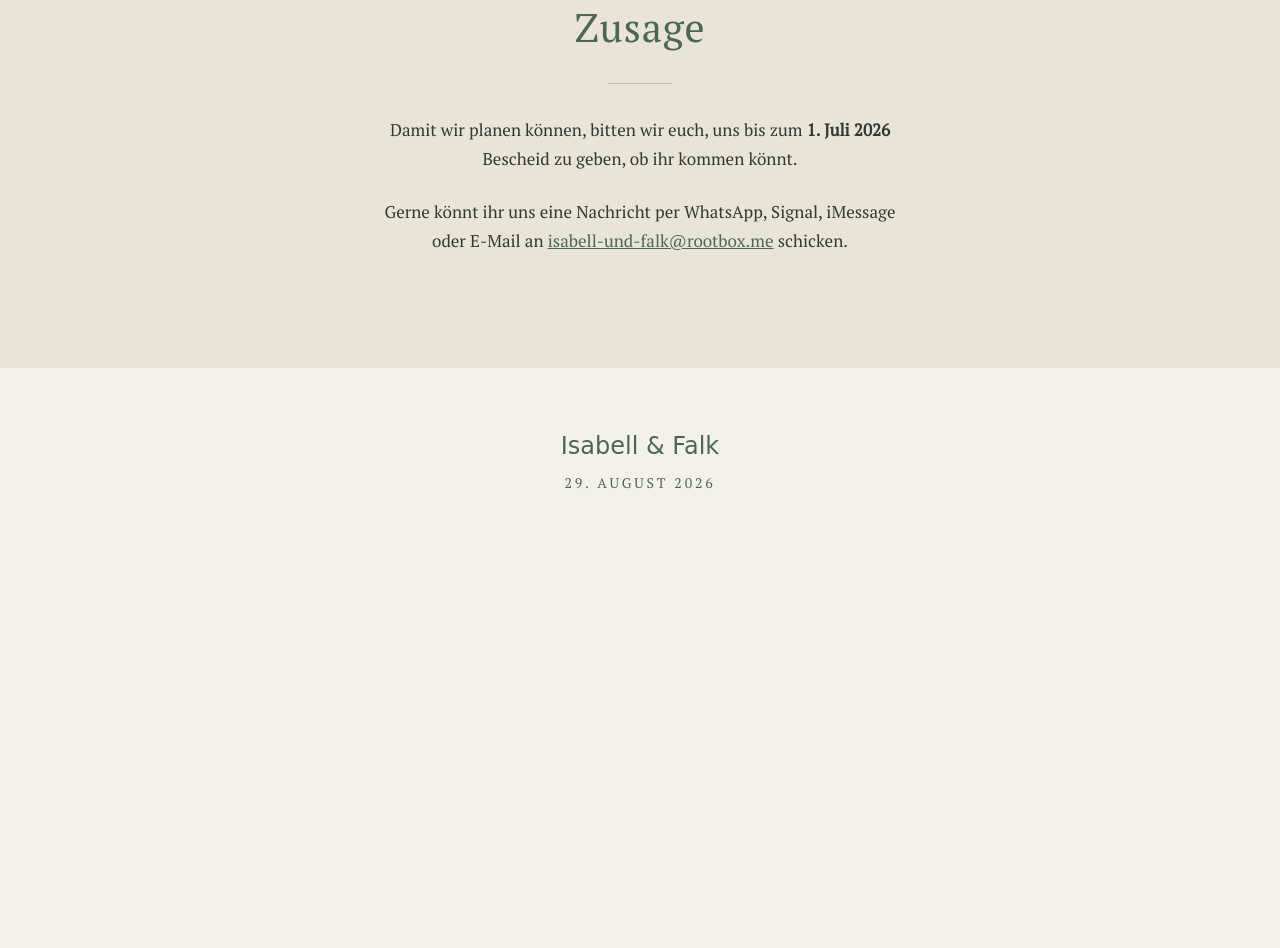
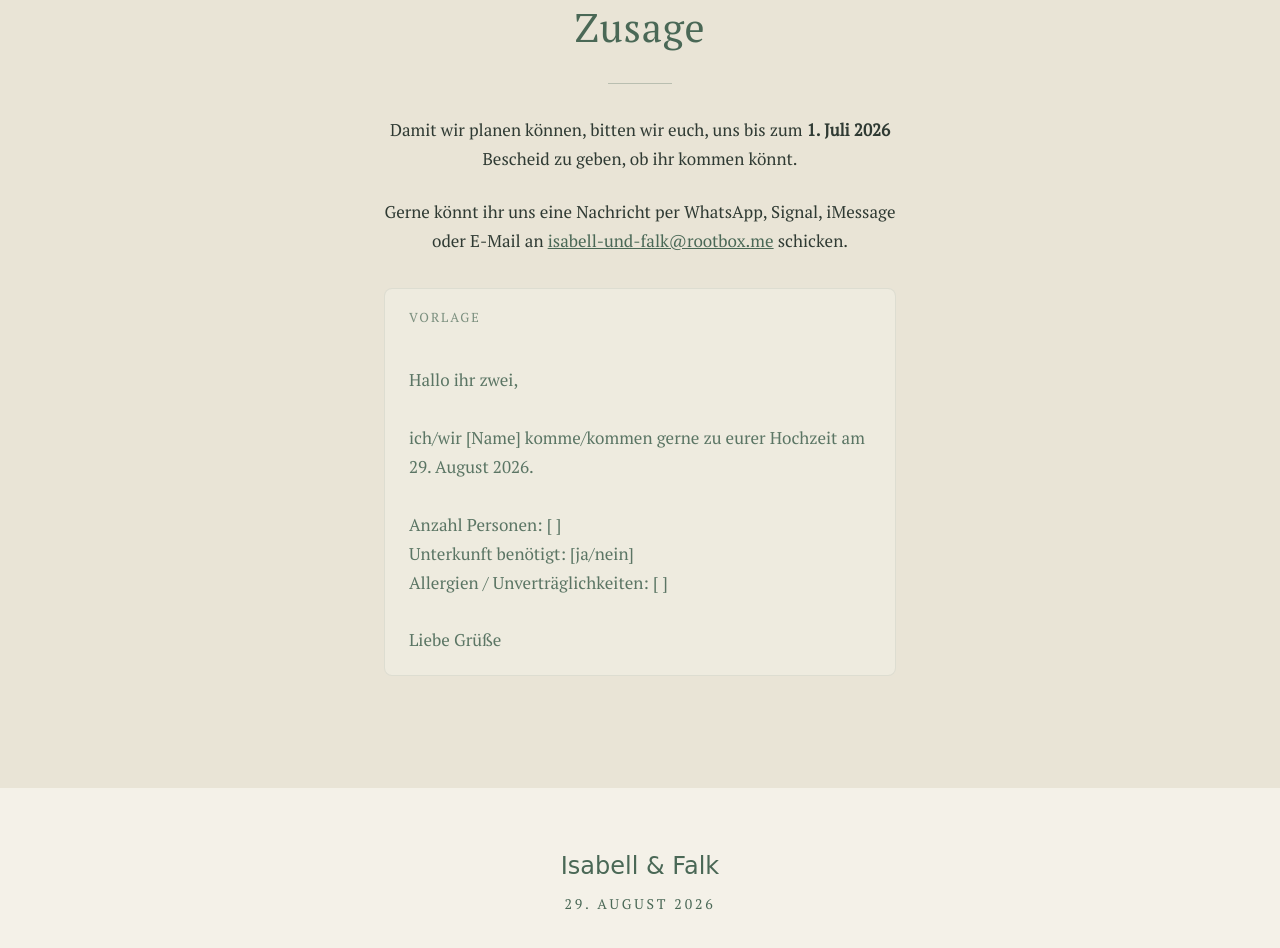
Before and after one commit to Falk2704/marriage, a website: page website/index.html in a window 1280 px wide. Shown: the part 4524-5472 px from the top of the page. Before the commit the page ends 5081 px from the top, so only its background shows below. Drawn offline with nearby package versions, Linux system fonts and the light colour scheme; files that its build step writes are made by us from their sources; a web font is replaced by a local one.

Commit message:
feat(website): add RSVP message template
- Pre-fill mailto link with subject and body

- Add visible text template for WhatsApp/Signal/iMessage

```diff
--- a/website/index.html
+++ b/website/index.html
@@ -334,8 +334,25 @@
           </p>
 
           <p class="text-body text-[1rem] lg:text-[1.0625rem] leading-[1.7] max-w-lg mx-auto mt-6">
-            Gerne könnt ihr uns eine Nachricht per WhatsApp, Signal, iMessage oder E-Mail an <a href="mailto:isabell-und-falk@rootbox.me" class="text-primary hover:text-accent underline">isabell-und-falk@rootbox.me</a> schicken.
+            Gerne könnt ihr uns eine Nachricht per WhatsApp, Signal, iMessage oder E-Mail an <a href="mailto:isabell-und-falk@rootbox.me?subject=Zusage%20Hochzeit%20Isabell%20&%20Falk&body=Hallo%20ihr%20zwei,%0A%0Aich/wir%20[Name]%20komme/kommen%20gerne%20zu%20eurer%20Hochzeit%20am%2029.%20August%202026.%0A%0AAnzahl%20Personen:%20[%20]%0AUnterkunft%20ben%C3%B6tigt:%20[ja/nein]%0AAllergien%20/%20Unvertr%C3%A4glichkeiten:%20[%20]%0A%0ALiebe%20Gr%C3%BC%C3%9Fe" class="text-primary hover:text-accent underline">isabell-und-falk@rootbox.me</a> schicken.
           </p>
+
+          <div class="mt-8 max-w-lg mx-auto bg-bg/50 rounded-lg px-6 py-5 text-left border border-primary/10">
+            <p class="text-[0.8125rem] uppercase tracking-[0.15em] leading-[1.3] mb-3 text-primary/70">
+              Vorlage
+            </p>
+            <p class="text-[1rem] lg:text-[1.0625rem] leading-[1.7] text-primary/90 whitespace-pre-line">
+Hallo ihr zwei,
+
+ich/wir [Name] komme/kommen gerne zu eurer Hochzeit am 29. August 2026.
+
+Anzahl Personen: [ ]
+Unterkunft benötigt: [ja/nein]
+Allergien / Unverträglichkeiten: [ ]
+
+Liebe Grüße
+            </p>
+          </div>
 
         </div>
       </section>
```
